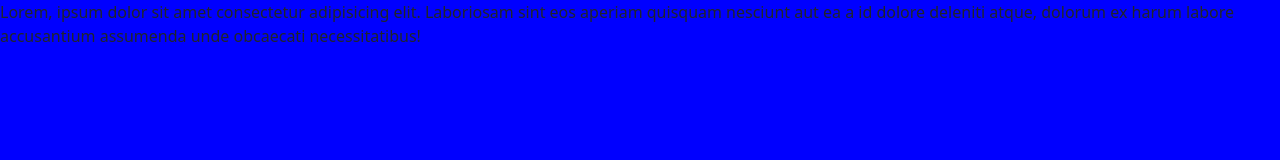
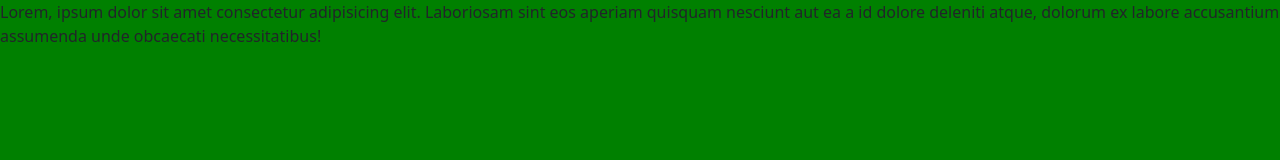
Before and after one commit to tehRyley/git, a plain HTML site: page index.html in a window 1280 px wide. Drawn offline with nearby package versions, Linux system fonts and the light colour scheme.

Commit message:
at home test

```diff
--- a/css/styles.css
+++ b/css/styles.css
@@ -6,5 +6,5 @@
 */
 
 body {
-  background-color: blue;
+  background-color: green;
 }
--- a/index.html
+++ b/index.html
@@ -34,7 +34,7 @@
     <p>
       Lorem, ipsum dolor sit amet consectetur adipisicing elit. Laboriosam sint
       eos aperiam quisquam nesciunt aut ea a id dolore deleniti atque, dolorum
-      ex harum labore accusantium assumenda unde obcaecati necessitatibus!
+      ex labore accusantium assumenda unde obcaecati necessitatibus!
     </p>
     <!-- Bootstrap Bundle with Popper -->
     <script
```
